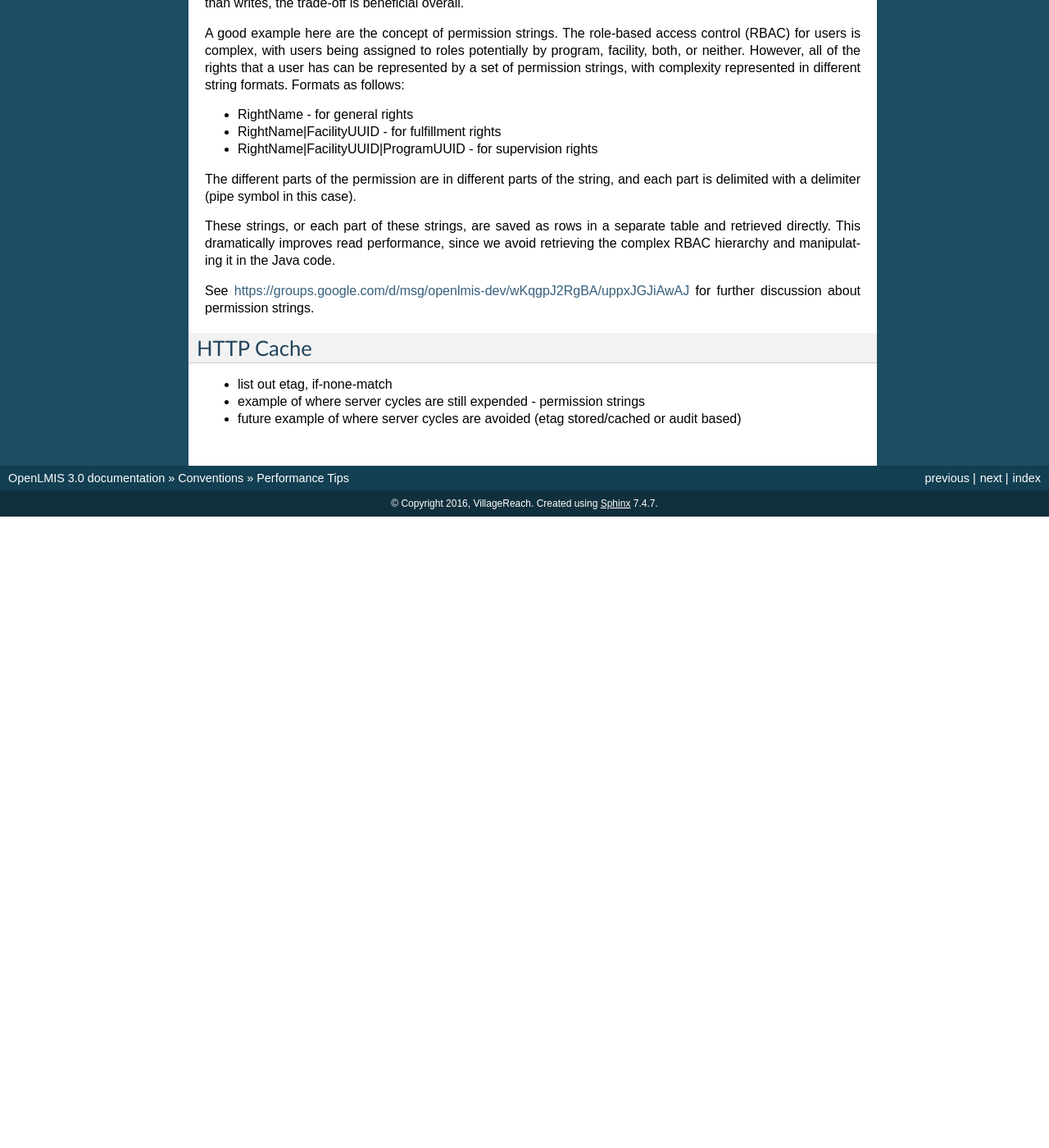
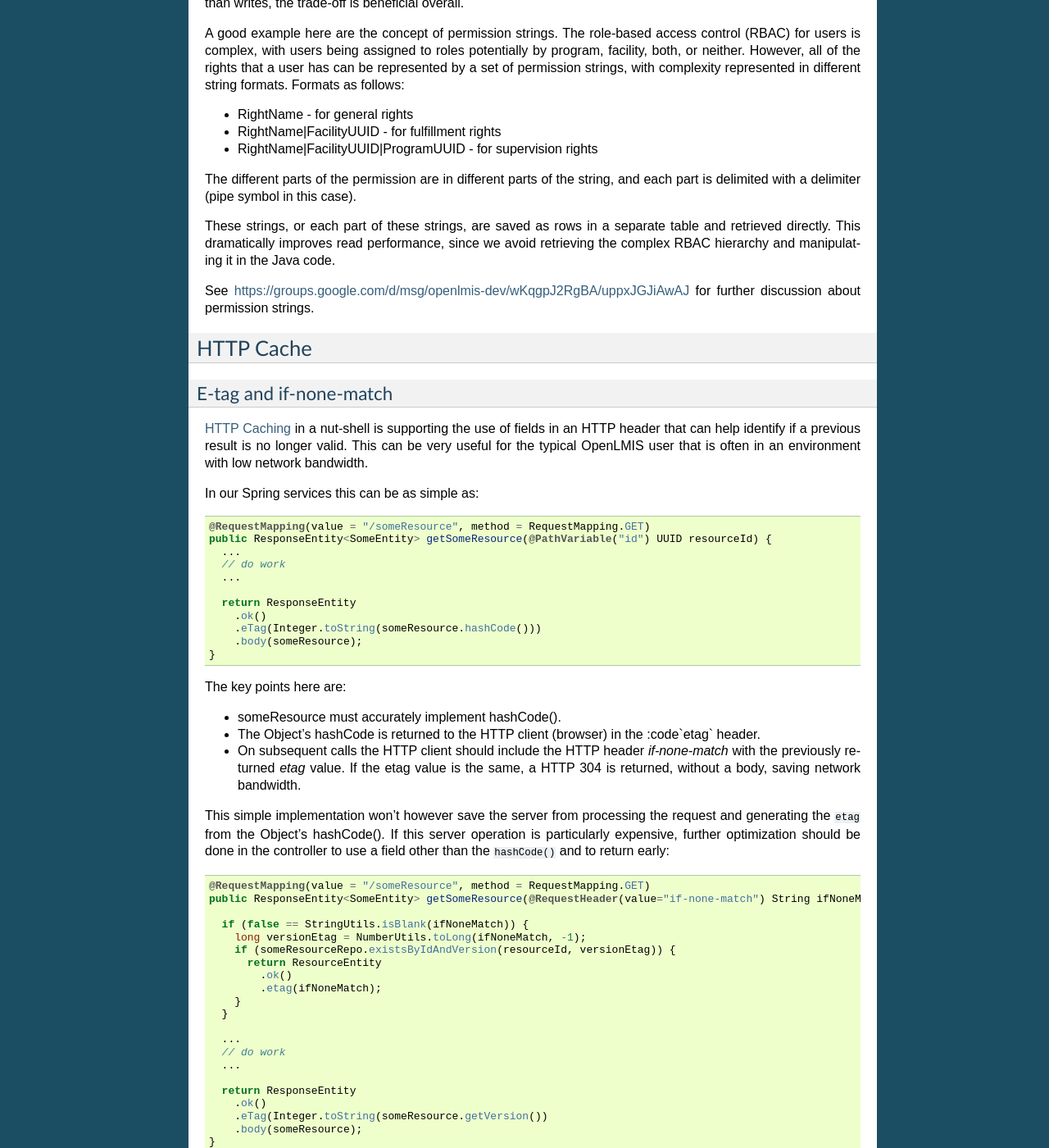
Before and after one commit to OpenLMIS/openlmis-ref-distro, a Sphinx documentation site: the page built from docs/source/conventions/performanceTips.rst, in a window 1280 px wide and 1400 px high, scrolled down 5734 px. Shown: the whole window at 82% size. Built offline with Sphinx 7.4.7, drawn with Linux system fonts in a browser that asks for light colours; pages that are not in the unit, such as notebooks, are missing from menus; before the commit the page ends 6364 px from its top, so only the background shows below that; some of the changed text lies outside the part shown.

Commit message:
OLMIS-2813, add http cache section

```diff
--- a/docs/source/conventions/performanceTips.rst
+++ b/docs/source/conventions/performanceTips.rst
@@ -353,16 +353,81 @@ further discussion about permission strings.
 HTTP Cache
 ==========
 
+E-tag and if-none-match
+------------------------
 
+`HTTP Caching`_ in a nut-shell is supporting the use of fields in an HTTP header that can help
+identify if a previous result is no longer valid.  This can be very useful for the typical OpenLMIS
+user that is often in an environment with low network bandwidth.
 
+In our Spring services this can be as simple as:
 
-- list out etag, if-none-match
+.. code-block:: Java
 
+  @RequestMapping(value = "/someResource", method = RequestMapping.GET)
+  public ResponseEntity<SomeEntity> getSomeResource(@PathVariable("id") UUID resourceId) {
+    ...
+    // do work
+    ...
 
-- example of where server cycles are still expended - permission strings
-- future example of where server cycles are avoided (etag stored/cached or
-  audit based)
+    return ResponseEntity
+      .ok()
+      .eTag(Integer.toString(someResource.hashCode()))
+      .body(someResource);
+  }
 
+The key points here are:
+
+- someResource must accurately implement hashCode().
+- The Object's hashCode is returned to the HTTP client (browser) in the :code`etag` header.
+- On subsequent calls the HTTP client should include the HTTP header `if-none-match` with the
+  previously returned `etag` value.  If the etag value is the same, a HTTP 304 is returned, without
+  a body, saving network bandwidth.
+
+This simple implementation won't however save the server from processing the request and generating
+the :code:`etag` from the Object's hashCode().  If this server operation is particularly expensive,
+further optimization should be done in the controller to use a field other than the
+:code:`hashCode()` and to return early:
+
+.. code-block:: Java
+
+  @RequestMapping(value = "/someResource", method = RequestMapping.GET)
+  public ResponseEntity<SomeEntity> getSomeResource(@RequestHeader(value="if-none-match") String ifNoneMatch, @PathVariable("id") UUID resourceId) {
+
+    if (false == StringUtils.isBlank(ifNoneMatch)) {
+      long versionEtag = NumberUtils.toLong(ifNoneMatch, -1);
+      if (someResourceRepo.existsByIdAndVersion(resourceId, versionEtag)) {
+        return ResourceEntity
+          .ok()
+          .etag(ifNoneMatch);
+      }
+    }
+
+    ...
+    // do work
+    ...
+
+    return ResponseEntity
+      .ok()
+      .eTag(Integer.toString(someResource.getVersion())
+      .body(someResource);
+  }
+
+The key to the above is using a property of an entity that changes every time the object changes,
+such as one marked with :code:`@Version`, to use as the resource's etag.  By storing the basis of
+the etag in the database, we can run a query which simply goes and sees if that entity still has
+that version, and if it does we can return a HTTP 304.  The property used here could be anything,
+so long as we can search for it in a way that saves processing time (hint:  a good choice with
+high-cardinality would be a multi-column index on the id and the version).
+Another good choice could be a LastModifiedDate_.
+
+Cache-control
+--------------
+WIP:
+
+- no-cache
+- private
+- max-age
 
 .. _Performance Testing: performanceTesting
 .. _SLF4J Profiler: https://www.slf4j.org/extensions.html#profiler
@@ -378,3 +443,5 @@ HTTP Cache
 .. _No FETCH JOINS: http://learningviacode.blogspot.nl/2012/08/fetch-join-and-cartesian-product-problem.html
 .. _low cardinality indexes negatively impact performance: https://www.ibm.com/developerworks/data/library/techarticle/dm-1309cardinal/
 .. _More indexing tips: https://devcenter.heroku.com/articles/postgresql-indexes
+.. _Http Caching: https://developers.google.com/web/fundamentals/performance/optimizing-content-efficiency/http-
+.. _LastModifiedDate: https://docs.spring.io/spring-data/jpa/docs/current/reference/html/#auditing.basics
```
